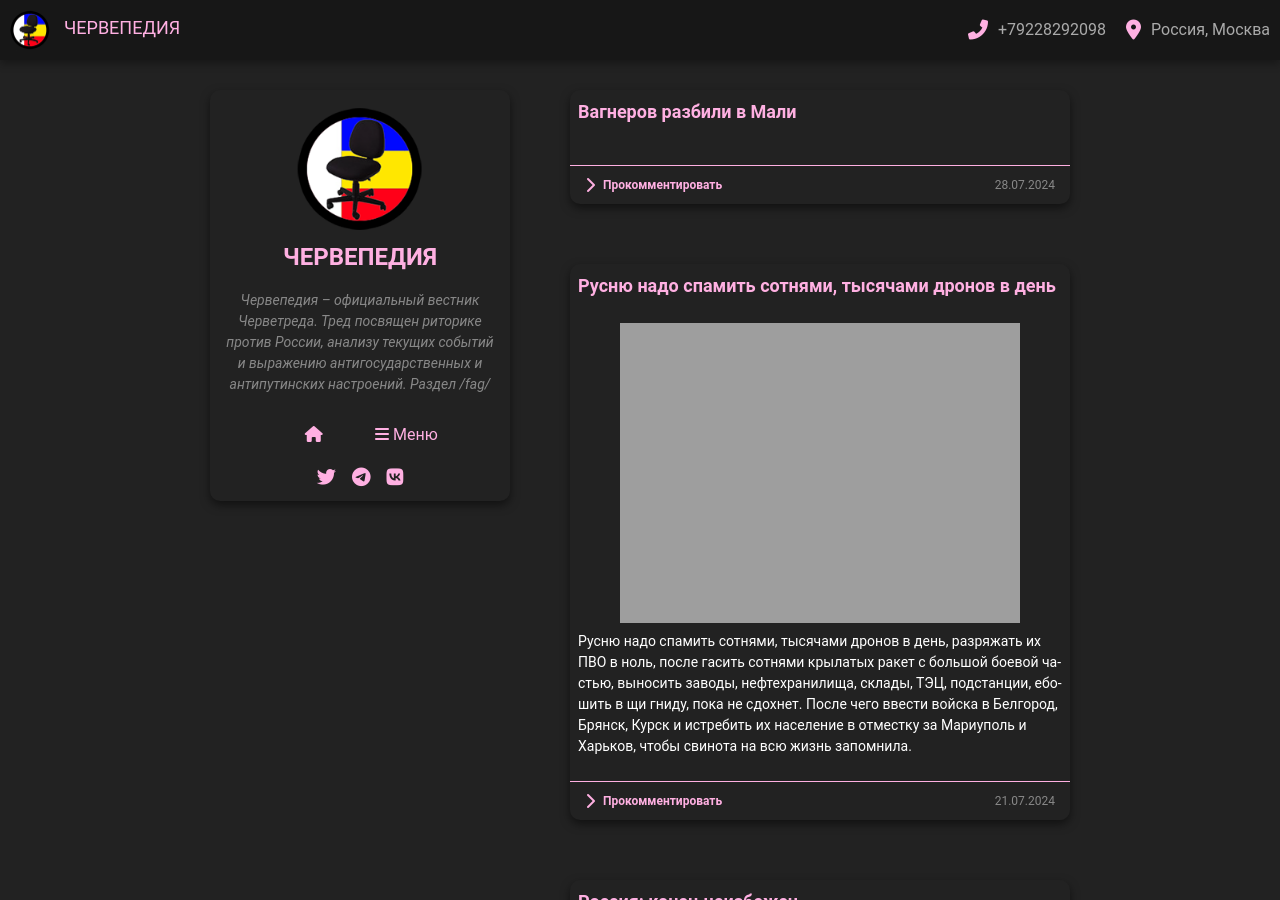
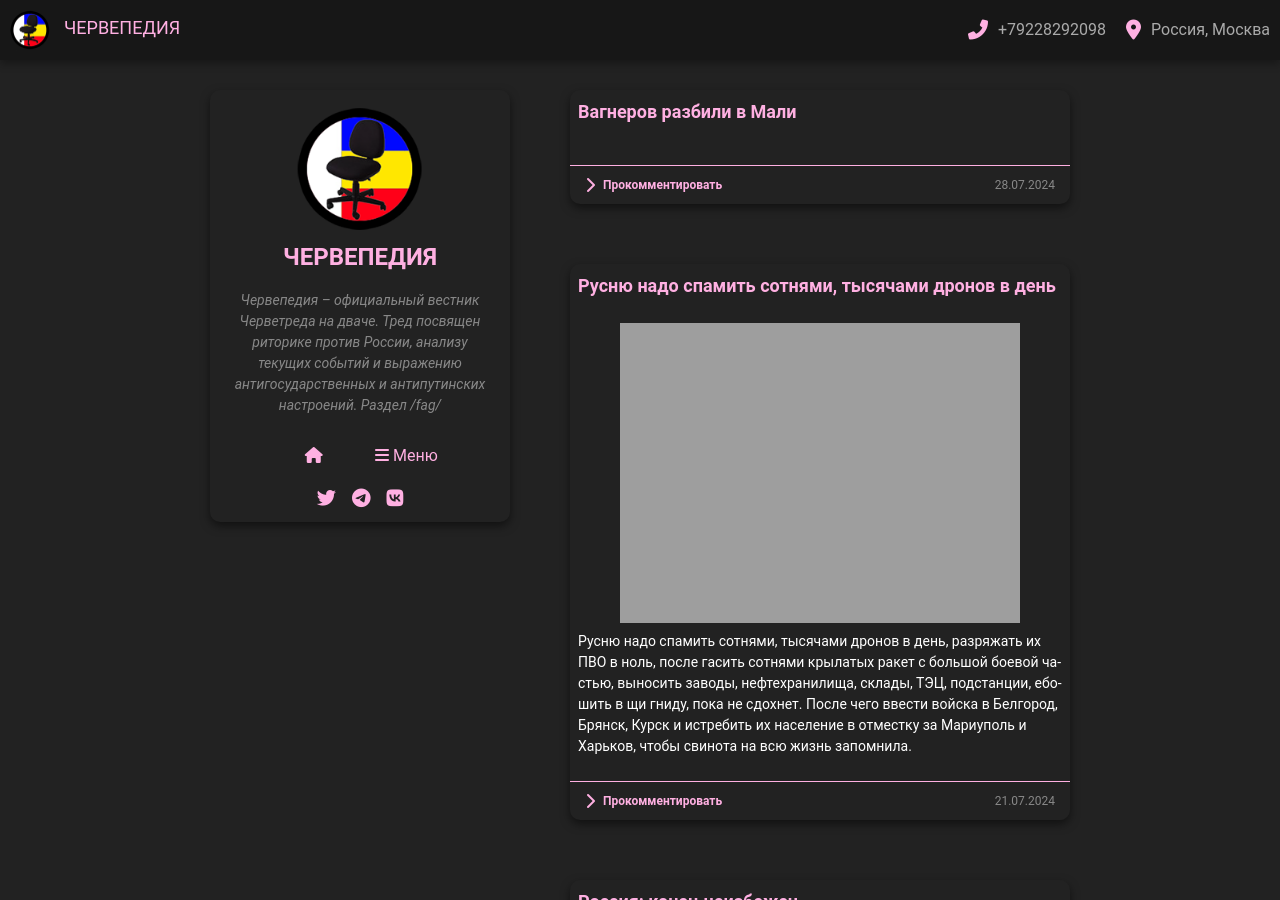
Before and after one commit to chervepedia/chervepedia.github.io, a Jekyll site: the page built from index.html, in a window 1280 px wide and 900 px high. Built offline with Jekyll 4.4.1, drawn with Linux system fonts in a browser that asks for light colours; a script that is not in the unit is left out; the list of posts is cut into pages by our own code; comment, search, counter and statistics services are not loaded.

Commit message:
Update _config.yml

```diff
--- a/_config.yml
+++ b/_config.yml
@@ -1,5 +1,5 @@
 title: ЧЕРВЕПЕДИЯ
-description: Червепедия – официальный вестник Черветреда. Тред посвящен риторике против России, анализу текущих событий и выражению антигосударственных и антипутинских настроений. Раздел /fag/
+description: Червепедия – официальный вестник Черветреда на дваче. Тред посвящен риторике против России, анализу текущих событий и выражению антигосударственных и антипутинских настроений. Раздел /fag/
 
 
 # Настройки permalink
```
